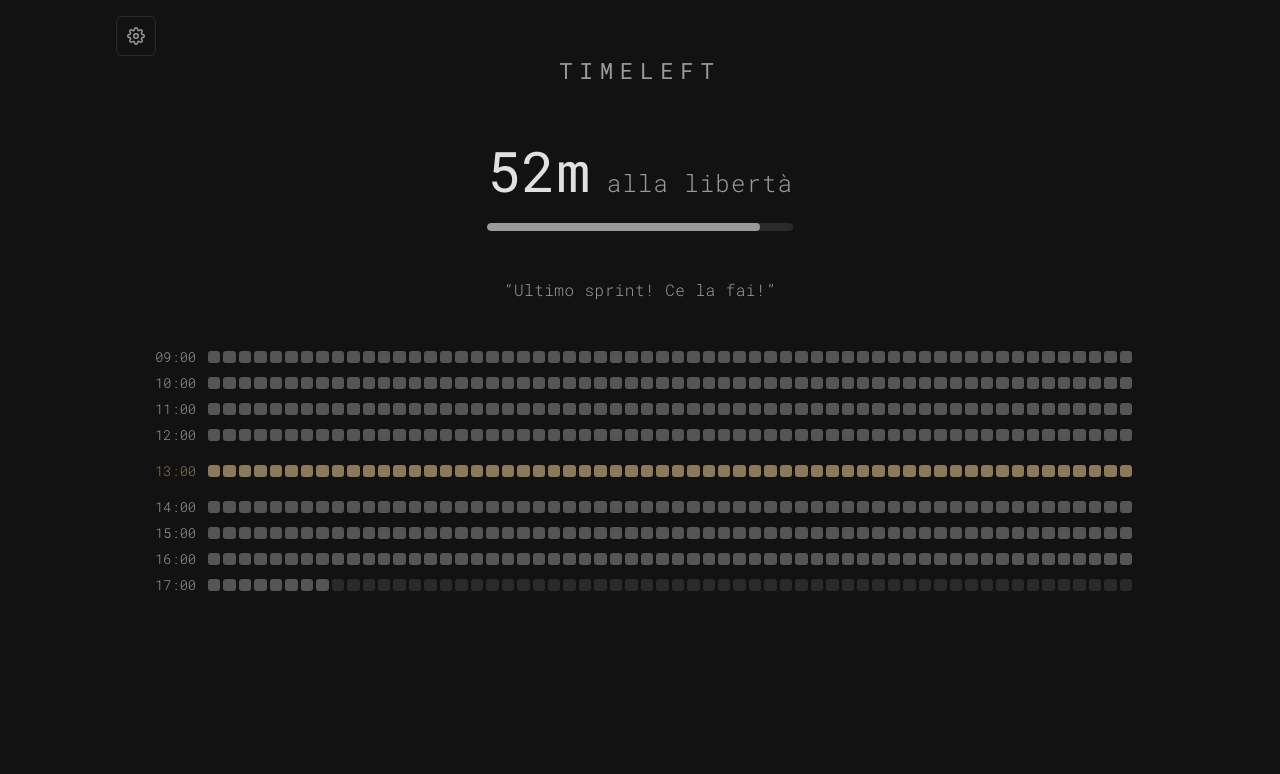
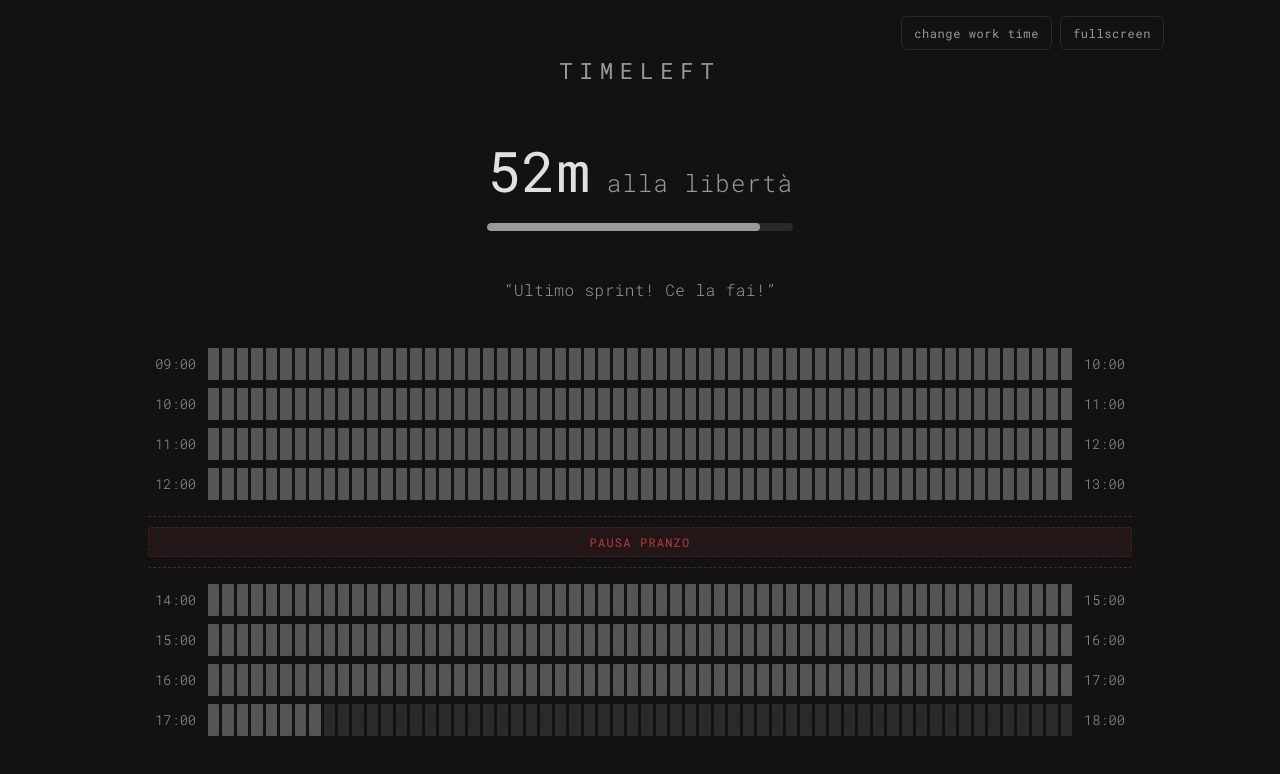
Before and after one commit to gerardbaholli/TimeLeft, a React (Vite) app: page / in a window 1280 px wide. Shown: the top 774 px of the page. Built offline with nearby package versions, Linux system fonts and the light colour scheme.

Commit message:
Update style.

```diff
--- a/src/App.css
+++ b/src/App.css
@@ -7,6 +7,35 @@
   padding: 3.5rem 2rem 2rem;
   max-width: 1080px;
   margin: 0 auto;
+}
+
+.app-toolbar {
+  position: absolute;
+  top: 1rem;
+  right: 1rem;
+  display: flex;
+  align-items: flex-start;
+  gap: 0.5rem;
+  z-index: 10;
+}
+
+.toolbar-btn {
+  background: transparent;
+  border: 1px solid var(--border);
+  color: var(--text);
+  font-family: var(--font-family);
+  font-size: 0.75rem;
+  font-weight: 400;
+  letter-spacing: 0.05em;
+  padding: 0.5rem 0.75rem;
+  border-radius: var(--radius);
+  cursor: pointer;
+  transition: border-color 0.2s;
+  white-space: nowrap;
+}
+
+.toolbar-btn:hover {
+  border-color: var(--text);
 }
 
 .app-header h1 {
--- a/src/App.tsx
+++ b/src/App.tsx
@@ -1,3 +1,4 @@
+import { useState, useEffect } from "react";
 import { useWorkTime } from "./hooks/useWorkTime";
 import { BlockGrid } from "./components/BlockGrid";
 import { TimeDisplay } from "./components/TimeDisplay";
@@ -15,14 +16,42 @@
     percentage,
     minutesUntilLunch,
     minutesUntilEnd,
-    elapsedLunchMinutes,
-    lunchDuration,
     updateSchedule,
   } = useWorkTime();
 
+  const [isFullscreen, setIsFullscreen] = useState(false);
+
+  useEffect(() => {
+    const handler = (e: KeyboardEvent) => {
+      if (e.key === "Escape") setIsFullscreen(false);
+    };
+    document.addEventListener("keydown", handler);
+    return () => document.removeEventListener("keydown", handler);
+  }, []);
+
+  useEffect(() => {
+    document.body.style.overflow = isFullscreen ? "hidden" : "";
+    return () => {
+      document.body.style.overflow = "";
+    };
+  }, [isFullscreen]);
+
   return (
     <div className="app">
+      <div className="app-toolbar">
+        {!isFullscreen && (
           <SettingsPanel schedule={schedule} onUpdate={updateSchedule} />
+        )}
+        <button
+          className="toolbar-btn"
+          onClick={() => setIsFullscreen((f) => !f)}
+        >
+          {isFullscreen ? "exit fullscreen" : "fullscreen"}
+        </button>
+      </div>
+
+      {!isFullscreen && (
+        <>
           <header className="app-header">
             <h1>TimeLeft</h1>
           </header>
@@ -38,11 +67,12 @@
             remainingMinutes={remainingMinutes}
             totalMinutes={totalMinutes}
           />
+        </>
+      )}
       <BlockGrid
         schedule={schedule}
         elapsedMinutes={elapsedMinutes}
-        elapsedLunchMinutes={elapsedLunchMinutes}
-        lunchDuration={lunchDuration}
+        isFullscreen={isFullscreen}
       />
     </div>
   );
--- a/src/components/BlockGrid.css
+++ b/src/components/BlockGrid.css
@@ -1,4 +1,5 @@
 .block-grid {
+  position: relative;
   display: flex;
   flex-direction: column;
   gap: 8px;
@@ -20,9 +21,16 @@
   color: var(--text);
   width: 48px;
   flex-shrink: 0;
-  text-align: right;
   font-variant-numeric: tabular-nums;
   font-weight: 300;
+}
+
+.block-row-label-left {
+  text-align: right;
+}
+
+.block-row-label-right {
+  text-align: left;
 }
 
 .block-row-blocks {
@@ -33,8 +41,9 @@
 }
 
 .block {
-  aspect-ratio: 1;
-  border-radius: var(--radius-sm);
+  aspect-ratio: auto;
+  height: 32px;
+  border-radius: 1px;
   transition: background-color 0.4s ease;
   cursor: default;
   position: relative;
@@ -50,25 +59,79 @@
   background-color: var(--elapsed);
 }
 
-/* Lunch blocks */
-.block-lunch.block-active {
-  background-color: var(--lunch-dim);
-}
-
-.block-lunch.block-elapsed {
-  background-color: var(--lunch);
-}
-
-/* Lunch row separator */
-.block-row-lunch {
-  padding: 10px 0;
-}
-
-.block-row-lunch .block-row-label {
-  color: var(--lunch);
-}
-
 .block:hover {
   opacity: 0.7;
   z-index: 1;
 }
+
+/* Lunch separator */
+.lunch-separator {
+  display: flex;
+  align-items: center;
+  gap: 12px;
+  margin: 8px 0;
+  padding: 10px 0;
+  border-top: 1px dashed rgba(180, 60, 60, 0.4);
+  border-bottom: 1px dashed rgba(180, 60, 60, 0.4);
+}
+
+.lunch-separator-text {
+  font-family: var(--font-family);
+  font-size: 0.75rem;
+  font-weight: 400;
+  color: #b43c3c;
+  letter-spacing: 0.1em;
+  text-transform: uppercase;
+  background: rgba(180, 60, 60, 0.1);
+  border: 1px dashed rgba(180, 60, 60, 0.3);
+  border-radius: var(--radius-sm);
+  padding: 6px 0;
+  text-align: center;
+  width: 100%;
+}
+
+/* Fullscreen mode */
+.block-grid-fullscreen {
+  position: fixed;
+  inset: 0;
+  z-index: 1000;
+  background: var(--bg);
+  max-width: none;
+  padding: 2rem;
+  justify-content: center;
+  overflow: auto;
+}
+
+.block-grid-fullscreen .block-row-blocks {
+  gap: 4px;
+}
+
+.block-grid-fullscreen .block {
+  height: 48px;
+}
+
+/* Mobile */
+@media (max-width: 768px) {
+  .block-grid {
+    padding: 1rem 0.5rem;
+  }
+
+  .block-row-label {
+    font-size: 0.7rem;
+    width: 36px;
+  }
+
+  .block-row-blocks {
+    gap: 1px;
+  }
+}
+
+@media (max-width: 480px) {
+  .block-row-label {
+    display: none;
+  }
+
+  .block-row {
+    gap: 4px;
+  }
+}
--- a/src/components/BlockGrid.tsx
+++ b/src/components/BlockGrid.tsx
@@ -10,27 +10,26 @@
 interface BlockGridProps {
   schedule: WorkSchedule;
   elapsedMinutes: number;
-  elapsedLunchMinutes: number;
-  lunchDuration: number;
+  isFullscreen: boolean;
 }
 
 interface RowData {
-  type: "work" | "lunch";
   label: string;
+  endLabel: string;
   minutes: { index: number; time: string; isElapsed: boolean; hue: number }[];
 }
 
 export function BlockGrid({
   schedule,
   elapsedMinutes,
-  elapsedLunchMinutes,
-  lunchDuration,
+  isFullscreen,
 }: BlockGridProps) {
   const totalMinutes = getTotalWorkMinutes(schedule);
   const morningDuration =
     timeToMinutes(schedule.morning.end) - timeToMinutes(schedule.morning.start);
   const afternoonDuration =
-    timeToMinutes(schedule.afternoon.end) - timeToMinutes(schedule.afternoon.start);
+    timeToMinutes(schedule.afternoon.end) -
+    timeToMinutes(schedule.afternoon.start);
 
   const rows = useMemo(() => {
     const result: RowData[] = [];
@@ -52,32 +51,13 @@
         });
       }
 
+      const endH = h + 1;
       result.push({
-        type: "work",
         label: `${h.toString().padStart(2, "0")}:00`,
+        endLabel: `${endH.toString().padStart(2, "0")}:00`,
         minutes,
       });
     }
-
-    // Lunch row
-    const lunchStart = timeToMinutes(schedule.morning.end);
-    const lunchMinutes: RowData["minutes"] = [];
-    for (let i = 0; i < lunchDuration; i++) {
-      const absMin = lunchStart + i;
-      const hh = Math.floor(absMin / 60);
-      const mm = absMin % 60;
-      lunchMinutes.push({
-        index: i,
-        time: `${hh.toString().padStart(2, "0")}:${mm.toString().padStart(2, "0")}`,
-        isElapsed: i < elapsedLunchMinutes,
-        hue: 45, // golden hue for lunch
-      });
-    }
-    result.push({
-      type: "lunch",
-      label: `${Math.floor(lunchStart / 60).toString().padStart(2, "0")}:00`,
-      minutes: lunchMinutes,
-    });
 
     // Afternoon rows (60 blocks each)
     for (let row = 0; row < Math.ceil(afternoonDuration / 60); row++) {
@@ -98,9 +78,10 @@
         });
       }
 
+      const endH = h + 1;
       result.push({
-        type: "work",
         label: `${h.toString().padStart(2, "0")}:00`,
+        endLabel: `${endH.toString().padStart(2, "0")}:00`,
         minutes,
       });
     }
@@ -112,30 +93,46 @@
     afternoonDuration,
     totalMinutes,
     elapsedMinutes,
-    elapsedLunchMinutes,
-    lunchDuration,
   ]);
 
+  const morningRowCount = Math.ceil(morningDuration / 60);
+
   return (
-    <div className="block-grid">
+    <div
+      className={`block-grid ${isFullscreen ? "block-grid-fullscreen" : ""}`}
+    >
       {rows.map((row, rowIdx) => (
-        <div key={rowIdx} className={`block-row ${row.type === "lunch" ? "block-row-lunch" : ""}`}>
-          <span className="block-row-label">{row.label}</span>
+        <>
+          {rowIdx === morningRowCount && (
+            <div key="lunch" className="lunch-separator">
+              <span className="lunch-separator-text">pausa pranzo</span>
+            </div>
+          )}
+          <div key={rowIdx} className="block-row">
+            <span className="block-row-label block-row-label-left">
+              {row.label}
+            </span>
             <div className="block-row-blocks">
               {row.minutes.map((block, i) => (
                 <div
                   key={i}
-                className={`block ${block.isElapsed ? "block-elapsed" : "block-active"} ${row.type === "lunch" ? "block-lunch" : ""}`}
+                  className={`block ${block.isElapsed ? "block-elapsed" : "block-active"}`}
                   style={
                     block.isElapsed
-                    ? ({ "--block-hue": `${block.hue}` } as React.CSSProperties)
+                      ? ({
+                          "--block-hue": `${block.hue}`,
+                        } as React.CSSProperties)
                       : undefined
                   }
                   title={block.time}
                 />
               ))}
             </div>
+            <span className="block-row-label block-row-label-right">
+              {row.endLabel}
+            </span>
           </div>
+        </>
       ))}
     </div>
   );
--- a/src/components/SettingsPanel.css
+++ b/src/components/SettingsPanel.css
@@ -1,31 +1,11 @@
 .settings {
-  position: absolute;
-  top: 1rem;
-  left: 1rem;
-  z-index: 10;
-}
-
-.settings-toggle {
-  background: transparent;
-  border: 1px solid var(--border);
-  color: var(--text);
-  font-family: var(--font-family);
-  font-size: 1.2rem;
-  width: 40px;
-  height: 40px;
-  border-radius: var(--radius);
-  cursor: pointer;
-  display: flex;
-  align-items: center;
-  justify-content: center;
-  transition: border-color 0.2s;
-}
-
-.settings-toggle:hover {
-  border-color: var(--text);
+  position: relative;
 }
 
 .settings-panel {
+  position: absolute;
+  top: 100%;
+  right: 0;
   margin-top: 0.5rem;
   background: var(--surface);
   border: 1px solid var(--border);
--- a/src/components/SettingsPanel.tsx
+++ b/src/components/SettingsPanel.tsx
@@ -16,7 +16,6 @@
     field: "start" | "end",
     value: string
   ) => {
-    // Allow only digits and colon, auto-format
     const clean = value.replace(/[^0-9:]/g, "");
     const updated = {
       ...local,
@@ -24,7 +23,6 @@
     };
     setLocal(updated);
 
-    // Only propagate if valid HH:MM
     if (/^\d{2}:\d{2}$/.test(clean)) {
       onUpdate(updated);
     }
@@ -33,19 +31,10 @@
   return (
     <div className="settings">
       <button
-        className="settings-toggle"
+        className="toolbar-btn"
         onClick={() => setOpen(!open)}
-        aria-label="Impostazioni"
       >
-        {open ? (
-          <svg width="18" height="18" viewBox="0 0 24 24" fill="none" stroke="currentColor" strokeWidth="2" strokeLinecap="round" strokeLinejoin="round">
-            <line x1="18" y1="6" x2="6" y2="18" /><line x1="6" y1="6" x2="18" y2="18" />
-          </svg>
-        ) : (
-          <svg width="18" height="18" viewBox="0 0 24 24" fill="none" stroke="currentColor" strokeWidth="2" strokeLinecap="round" strokeLinejoin="round">
-            <circle cx="12" cy="12" r="3" /><path d="M19.4 15a1.65 1.65 0 0 0 .33 1.82l.06.06a2 2 0 1 1-2.83 2.83l-.06-.06a1.65 1.65 0 0 0-1.82-.33 1.65 1.65 0 0 0-1 1.51V21a2 2 0 0 1-4 0v-.09A1.65 1.65 0 0 0 9 19.4a1.65 1.65 0 0 0-1.82.33l-.06.06a2 2 0 1 1-2.83-2.83l.06-.06A1.65 1.65 0 0 0 4.68 15a1.65 1.65 0 0 0-1.51-1H3a2 2 0 0 1 0-4h.09A1.65 1.65 0 0 0 4.6 9a1.65 1.65 0 0 0-.33-1.82l-.06-.06a2 2 0 1 1 2.83-2.83l.06.06A1.65 1.65 0 0 0 9 4.68a1.65 1.65 0 0 0 1-1.51V3a2 2 0 0 1 4 0v.09a1.65 1.65 0 0 0 1 1.51 1.65 1.65 0 0 0 1.82-.33l.06-.06a2 2 0 1 1 2.83 2.83l-.06.06A1.65 1.65 0 0 0 19.4 9a1.65 1.65 0 0 0 1.51 1H21a2 2 0 0 1 0 4h-.09a1.65 1.65 0 0 0-1.51 1z" />
-          </svg>
-        )}
+        {open ? "close" : "change work time"}
       </button>
       {open && (
         <div className="settings-panel">
```
Lines whose indentation alone changed are shown as unchanged.
